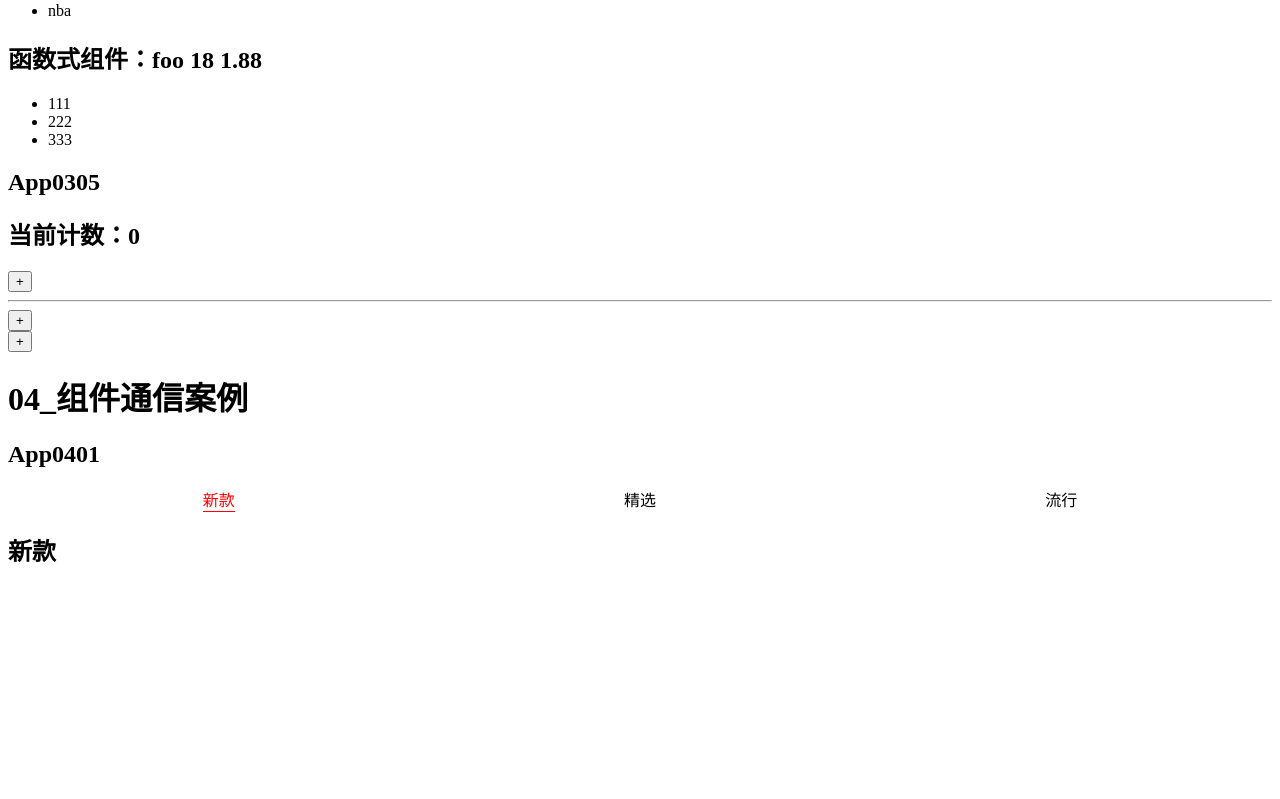
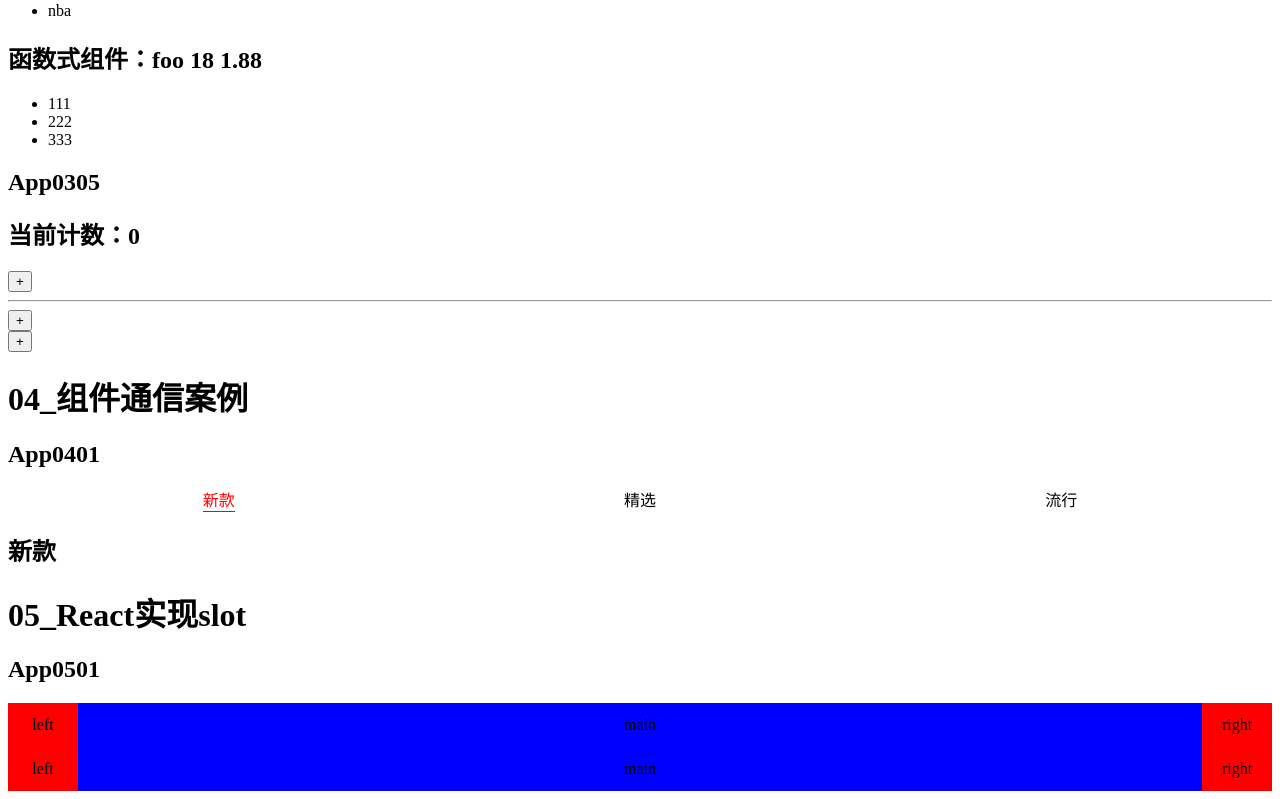
Before and after one commit to Debbl/learn-react-notes, a React (Create React App) app in the folder 04_learn_component/: page / in a window 1280 px wide. Shown: the part 1255-2054 px from the top of the page. Before the commit the page ends 1842 px from the top, so only its background shows below. Built offline with nearby package versions, Linux system fonts and the light colour scheme.

Commit message:
React实现Slot

```diff
--- /dev/null
+++ b/04_learn_component/src/05_React实现slot/App.jsx
@@ -0,0 +1,32 @@
+import React, {Component} from 'react';
+import NavBer from './NavBar';
+import NavBer2 from './NavBar2';
+import './style.css';
+
+/**
+ * JSX 可以作为数据通过 props 传递
+ * props.children 数组 存的是 slot
+ * 1. props.children
+ * 2. props
+ */
+class App0501 extends Component {
+  render() {
+    return (
+      <div>
+        <h2>App0501</h2>
+        <NavBer>
+          <span>left</span>
+          <span>main</span>
+          <span>right</span>
+        </NavBer>
+        <NavBer2
+          leftSlot={<span>left</span>}
+          centerSlot={<span>main</span>}
+          rightSlot={<span>right</span>}
+          />
+      </div>
+    )
+  }
+}
+
+export default App0501;
--- /dev/null
+++ b/04_learn_component/src/05_React实现slot/NavBar.jsx
@@ -0,0 +1,25 @@
+import React, {Component} from 'react';
+
+class NavBer extends Component {
+  constructor(props) {
+    super(props);
+  }
+  render() {
+    console.log(this.props.children);
+    return (
+      <div className='nav-bar'>
+        <div className='nav-left'>
+          {this.props.children[0]}
+        </div>
+        <div className='nav-center'>
+          {this.props.children[1]}
+        </div>
+        <div className='nav-right'>
+          {this.props.children[2]}
+        </div>
+      </div>
+    )
+  }
+}
+
+export default NavBer;
--- /dev/null
+++ b/04_learn_component/src/05_React实现slot/NavBar2.jsx
@@ -0,0 +1,22 @@
+import React, {Component} from 'react';
+
+class NavBer2 extends Component {
+  render() {
+    const {leftSlot, centerSlot, rightSlot} = this.props;
+    return (
+      <div className='nav-bar'>
+        <div className='nav-left'>
+          {leftSlot}
+        </div>
+        <div className='nav-center'>
+          {centerSlot}
+        </div>
+        <div className='nav-right'>
+          {rightSlot}
+        </div>
+      </div>
+    )
+  }
+}
+
+export default NavBer2;
--- /dev/null
+++ b/04_learn_component/src/05_React实现slot/style.css
@@ -0,0 +1,18 @@
+.nav-bar {
+    display: flex;
+}
+
+.nav-left, .nav-right {
+    height: 44px;
+    width: 70px;
+    line-height: 44px;
+    text-align: center;
+    background-color: red;
+}
+
+.nav-center {
+    flex: 1;
+    line-height: 44px;
+    text-align: center;
+    background-color: blue;
+}
--- a/04_learn_component/src/App.js
+++ b/04_learn_component/src/App.js
@@ -7,6 +7,7 @@ import App0303 from './03_组件间的通信/03_父传子通信-函数组件';
 import App0304 from './03_组件间的通信/04_父传子通信-属性验证';
 import App0305 from './03_组件间的通信/05_子传父通信-函数传递';
 import App0401 from './04_组件通信案例/App';
+import App0501 from './05_React实现slot/App';
 
 function App() {
   return (
@@ -25,6 +26,8 @@ function App() {
       <App0305 />
       <h1>04_组件通信案例</h1>
       <App0401 />
+      <h1>05_React实现slot</h1>
+      <App0501 />
     </div>
   );
 }
```
